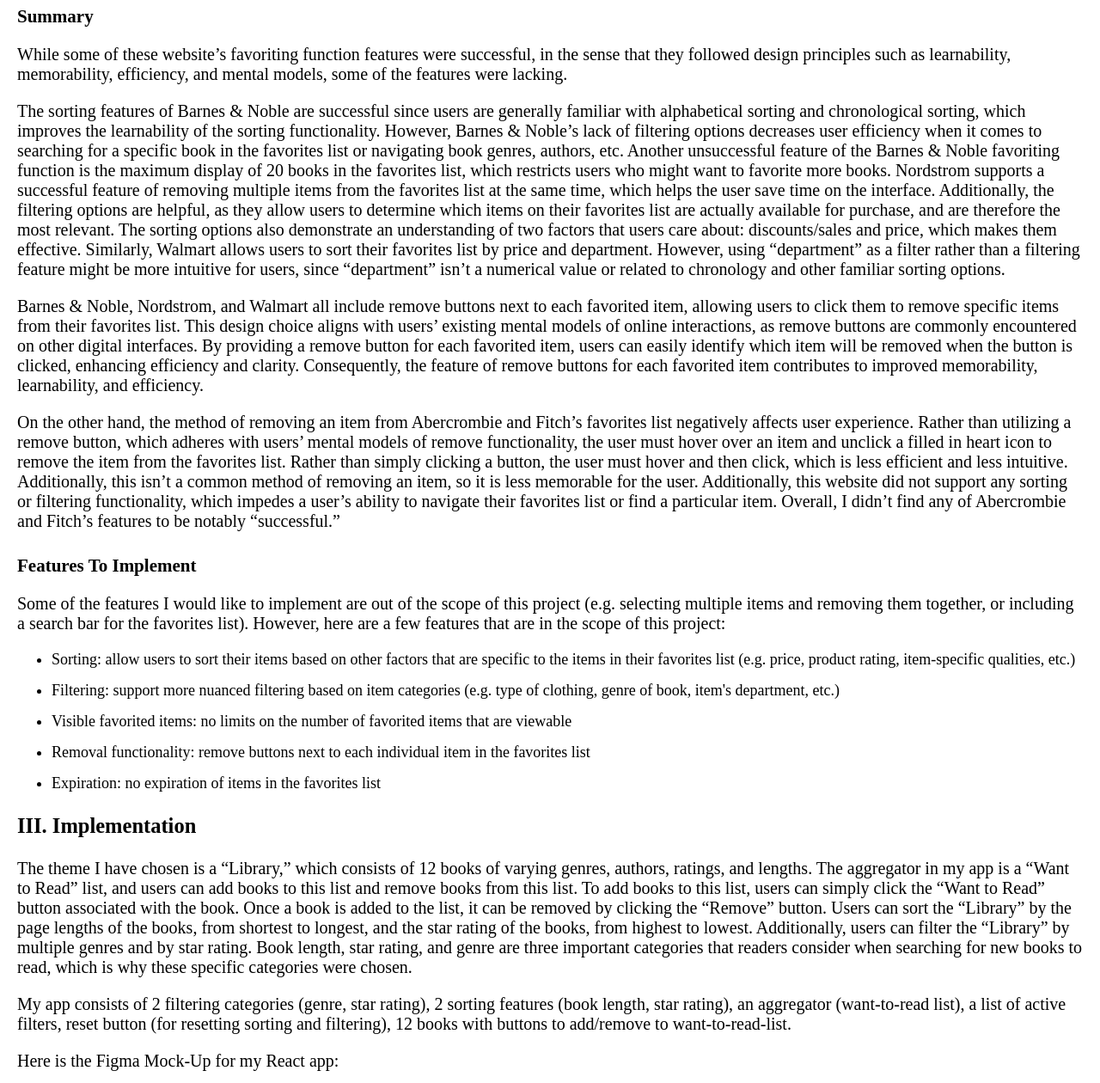
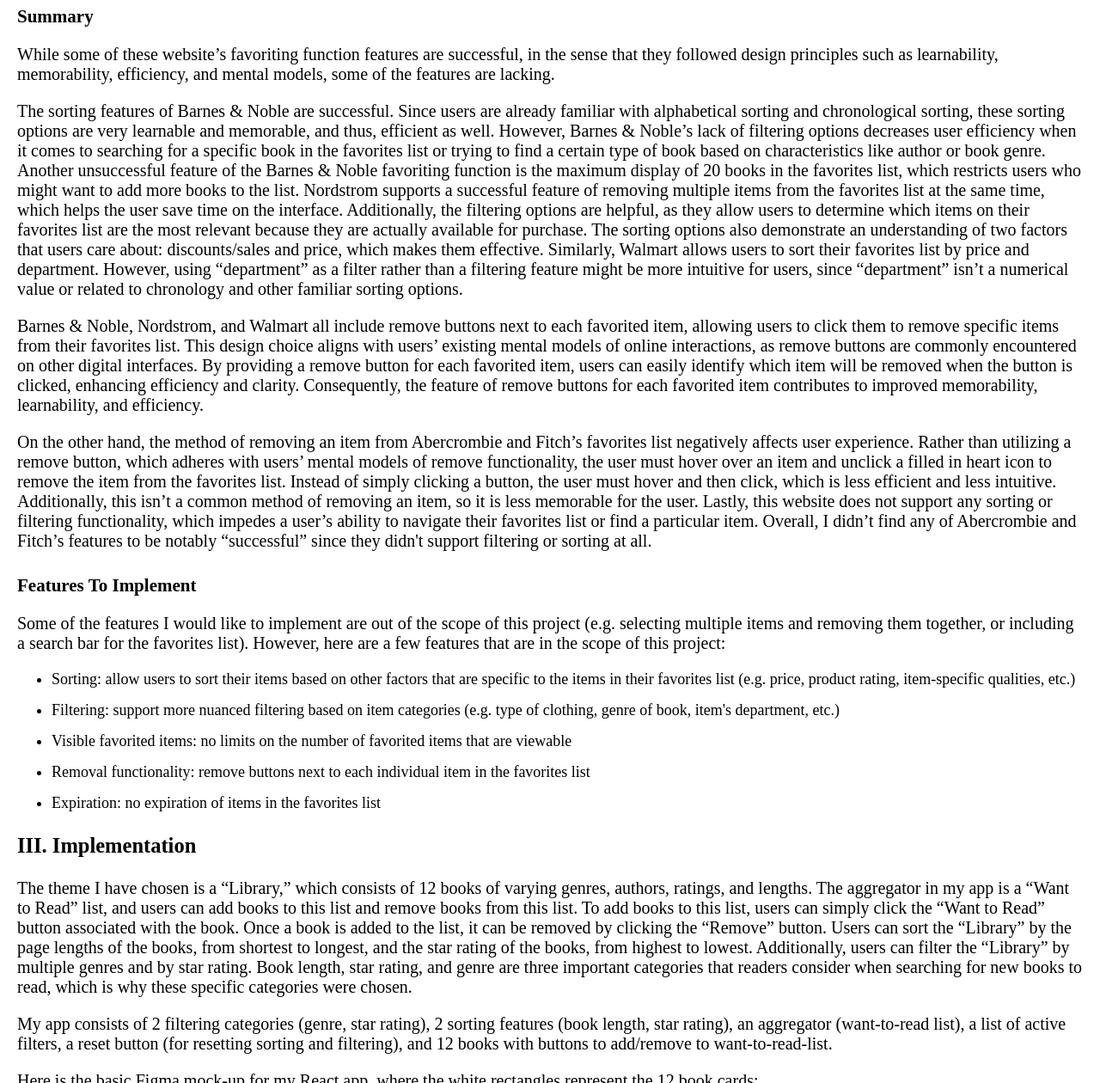
Before and after one commit to AHudda/CS1300-Submission-Webpage, a plain HTML site: page development.html in a window 1280 px wide. Shown: the part 2010-3270 px from the top of the page at 86% size. Drawn offline with Linux system fonts and the light colour scheme.

Commit message:
deployment

```diff
--- a/development.html
+++ b/development.html
@@ -53,10 +53,10 @@
             <p class="bodyText">I created a competitive comparison chart to gain a better understanding of how these different websites sort and filter information in their favoriting functions.</p>
             <img class="smallImageSpecifications" alt="competitive comparison chart" src="./assets/development/chart.png"/>
           <h4 class="subHeaderText">Summary</h4>
-            <p class="bodyText">While some of these website’s favoriting function features were successful, in the sense that they followed design principles such as learnability, memorability, efficiency, and mental models, some of the features were lacking.</p>
-            <p class="bodyText">The sorting features of Barnes & Noble are successful since users are generally familiar with alphabetical sorting and chronological sorting, which improves the learnability of the sorting functionality. However, Barnes & Noble’s lack of filtering options decreases user efficiency when it comes to searching for a specific book in the favorites list or navigating book genres, authors, etc. Another unsuccessful feature of the Barnes & Noble favoriting function is the maximum display of 20 books in the favorites list, which restricts users who might want to favorite more books. Nordstrom supports a successful feature of removing multiple items from the favorites list at the same time, which helps the user save time on the interface. Additionally, the filtering options are helpful, as they allow users to determine which items on their favorites list are actually available for purchase, and are therefore the most relevant. The sorting options also demonstrate an understanding of two factors that users care about: discounts/sales and price, which makes them effective. Similarly, Walmart allows users to sort their favorites list by price and department. However, using “department” as a filter rather than a filtering feature might be more intuitive for users, since “department” isn’t a numerical value or related to chronology and other familiar sorting options.</p>
+            <p class="bodyText">While some of these website’s favoriting function features are successful, in the sense that they followed design principles such as learnability, memorability, efficiency, and mental models, some of the features are lacking.</p>
+            <p class="bodyText">The sorting features of Barnes & Noble are successful. Since users are already familiar with alphabetical sorting and chronological sorting, these sorting options are very learnable and memorable, and thus, efficient as well. However, Barnes & Noble’s lack of filtering options decreases user efficiency when it comes to searching for a specific book in the favorites list or trying to find a certain type of book based on characteristics like author or book genre. Another unsuccessful feature of the Barnes & Noble favoriting function is the maximum display of 20 books in the favorites list, which restricts users who might want to add more books to the list. Nordstrom supports a successful feature of removing multiple items from the favorites list at the same time, which helps the user save time on the interface. Additionally, the filtering options are helpful, as they allow users to determine which items on their favorites list are the most relevant because they are actually available for purchase. The sorting options also demonstrate an understanding of two factors that users care about: discounts/sales and price, which makes them effective. Similarly, Walmart allows users to sort their favorites list by price and department. However, using “department” as a filter rather than a filtering feature might be more intuitive for users, since “department” isn’t a numerical value or related to chronology and other familiar sorting options.</p>
             <p class="bodyText">Barnes & Noble, Nordstrom, and Walmart all include remove buttons next to each favorited item, allowing users to click them to remove specific items from their favorites list. This design choice aligns with users’ existing mental models of online interactions, as remove buttons are commonly encountered on other digital interfaces. By providing a remove button for each favorited item, users can easily identify which item will be removed when the button is clicked, enhancing efficiency and clarity. Consequently, the feature of remove buttons for each favorited item contributes to improved memorability, learnability, and efficiency.</p>
-            <p class="bodyText">On the other hand, the method of removing an item from Abercrombie and Fitch’s favorites list negatively affects user experience. Rather than utilizing a remove button, which adheres with users’ mental models of remove functionality, the user must hover over an item and unclick a filled in heart icon to remove the item from the favorites list. Rather than simply clicking a button, the user must hover and then click, which is less efficient and less intuitive. Additionally, this isn’t a common method of removing an item, so it is less memorable for the user. Additionally, this website did not support any sorting or filtering functionality, which impedes a user’s ability to navigate their favorites list or find a particular item. Overall, I didn’t find any of Abercrombie and Fitch’s features to be notably “successful.”</p>
+            <p class="bodyText">On the other hand, the method of removing an item from Abercrombie and Fitch’s favorites list negatively affects user experience. Rather than utilizing a remove button, which adheres with users’ mental models of remove functionality, the user must hover over an item and unclick a filled in heart icon to remove the item from the favorites list. Instead of simply clicking a button, the user must hover and then click, which is less efficient and less intuitive. Additionally, this isn’t a common method of removing an item, so it is less memorable for the user. Lastly, this website does not support any sorting or filtering functionality, which impedes a user’s ability to navigate their favorites list or find a particular item. Overall, I didn’t find any of Abercrombie and Fitch’s features to be notably “successful” since they didn't support filtering or sorting at all.</p>
           <h4 class="subHeaderText">Features To Implement</h4>
             <p class="bodyText">Some of the features I would like to implement are out of the scope of this project (e.g. selecting multiple items and removing them together, or including a search bar for the favorites list). However, here are a few features that are in the scope of this project:</p>
             <ul>
@@ -72,8 +72,8 @@
       <div class="sectionSpecifications">
         <h3 class="headerText">III. Implementation</h3>
         <p class="bodyText">The theme I have chosen is a “Library,” which consists of 12 books of varying genres, authors, ratings, and lengths. The aggregator in my app is a “Want to Read” list, and users can add books to this list and remove books from this list. To add books to this list, users can simply click the “Want to Read” button associated with the book. Once a book is added to the list, it can be removed by clicking the “Remove” button. Users can sort the “Library” by the page lengths of the books, from shortest to longest, and the star rating of the books, from highest to lowest. Additionally, users can filter the “Library” by multiple genres and by star rating. Book length, star rating, and genre are three important categories that readers consider when searching for new books to read, which is why these specific categories were chosen.</p>
-        <p class="bodyText">My app consists of 2 filtering categories (genre, star rating), 2 sorting features (book length, star rating), an aggregator (want-to-read list), a list of active filters, reset button (for resetting sorting and filtering), 12 books with buttons to add/remove to want-to-read-list.</p>
-        <p class="bodyText">Here is the Figma Mock-Up for my React app:</p>
+        <p class="bodyText">My app consists of 2 filtering categories (genre, star rating), 2 sorting features (book length, star rating), an aggregator (want-to-read list), a list of active filters, a reset button (for resetting sorting and filtering), and 12 books with buttons to add/remove to want-to-read-list.</p>
+        <p class="bodyText">Here is the basic Figma mock-up for my React app, where the white rectangles represent the 12 book cards:</p>
         <img class="smallImageSpecifications" alt="figma mock-up of app" src="./assets/development/mockup.png"/>
         <p class="bodyText">My app is linked <a href="https://csci-1300-2024-development.vercel.app/">here</a>. Here is a zoomed-out image of the final product:</p>
         <img class="widerImageSpecifications" alt="figma mock-up of app" src="./assets/development/app.png"/>
@@ -84,7 +84,7 @@
       <div class="sectionSpecifications">
         <h3 class="headerText">IV. Reflection</h3>
         <p class="bodyText">I learned a lot from the process of conducting a competitive analysis and then building my own app
-          using React. I decided to first conquer the challenge of functionality (e.g. filtering, sorting, reseting) before
+          using React. There are no known bugs in my app. I decided to first conquer the challenge of functionality (e.g. filtering, sorting, reseting) before
           I decided to address the design component. One challenge that I encountered was that I originally stored the
           BookItem's button state (clicked or not clicked) within the component itself. Sometimes when the BookItem was re-rendered,
           the button state was not preserved. I solved this issue by passing a boolean (indicating if the button was in wantToRead or not)
```
